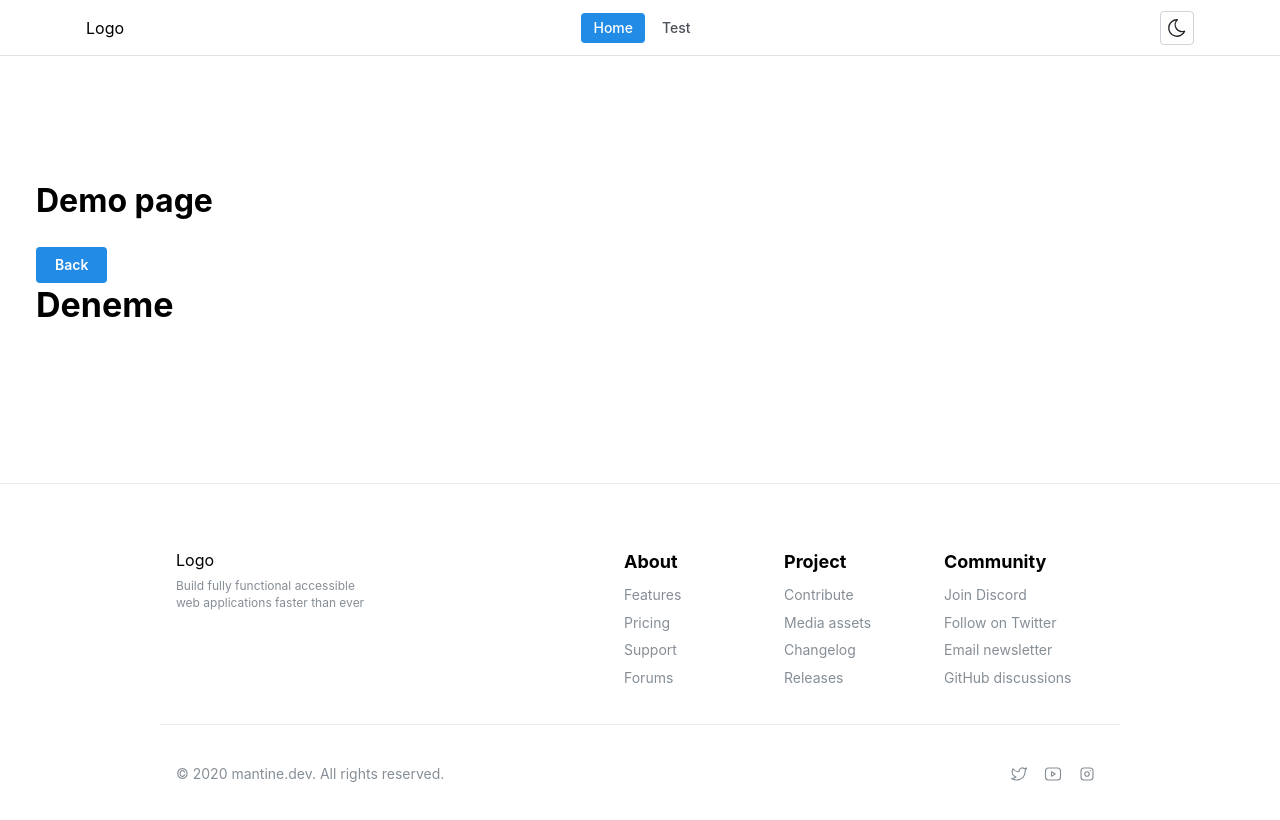
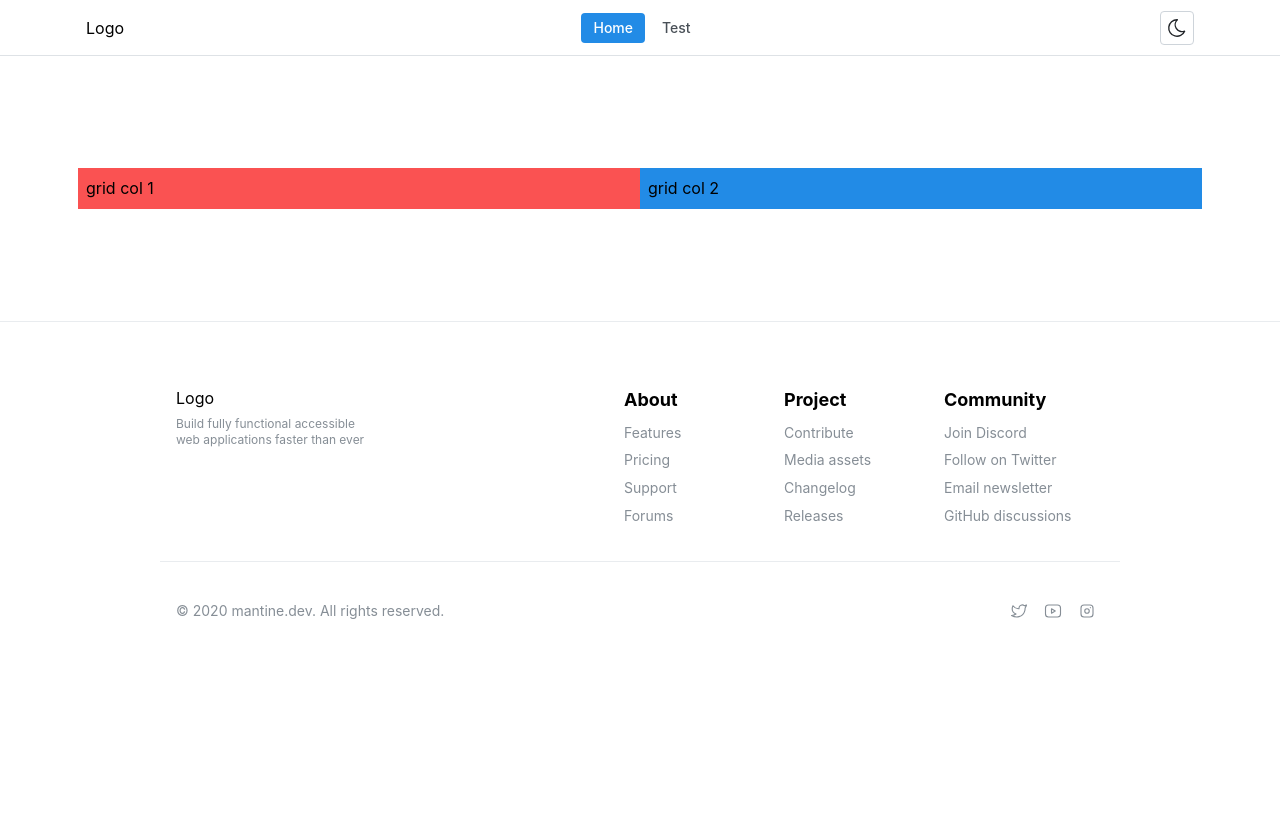
Before and after one commit to Melihkrkvk/mantine-beta-test, a Next.js app: page /Demo in a window 1280 px wide. Shown: the top 820 px of the page. Built offline with nearby package versions, Linux system fonts and the light colour scheme.

Commit message:
migrations

```diff
--- a/app/Demo/page.tsx
+++ b/app/Demo/page.tsx
@@ -1,32 +1,21 @@
 'use client';
-import { Button, Container, Title } from '@mantine/core';
+import { Button, Container, Grid, GridCol, SimpleGrid, Title } from '@mantine/core';
 import React, { useEffect, useState } from 'react';
 import Link from 'next/link';
-import darkMode from '@/hooks/darkMode';
+import SimpleCard from '@/components/Cards/SimpleCard/SimpleCard';
+import BasicCard from '@/components/Cards/BasicCard/BasicCard';
 const Demo = () => {
-  const { value } = darkMode();
 
   return (
-    <Container m={'lg'}>
-      <h1>Demo page</h1>
-      <Button component={Link} href={'/'}>
-        Back
-      </Button>
-      <Title
-        styles={{
-          root: {
-            color:
-              value === 'dark'
-                ? `var(--mantine-color-grape-4)`
-                : value === 'light'
-                  ? `var(--mantine-color-red-4)`
-                  : '',
-          },
-        }}
-      >
-        Deneme
-      </Title>
-      <Button color={'my-blue'}>Test</Button>
+    <Container size={'lg'}>
+      <Grid columns={12}>
+        <GridCol bg={'red'} span={{ base: 6 }}>
+          grid col 1
+        </GridCol>
+        <GridCol bg={'blue'} span={{ base: 6 }}>
+          grid col 2
+        </GridCol>
+      </Grid>
     </Container>
   );
 };
--- a/theme.ts
+++ b/theme.ts
@@ -5,9 +5,9 @@ export const theme = createTheme({
   fontFamily:
     '-apple-system, BlinkMacSystemFont, Segoe UI, Roboto, Helvetica, Arial, sans-serif, Apple Color Emoji, Segoe UI Emoji',
   colors: {
-    //light: ['red', 'yellow', 'blue', 'pink', 'green', 'aqua', 'orange', 'black', 'purple', 'maroon'],
+
+    //myColor: ['red', 'yellow', 'blue', 'pink', 'green', 'aqua', 'orange', 'black', 'purple', 'maroon'],
     //dark: ['red', 'yellow', 'blue', 'pink', 'green', 'aqua', 'lime', 'black', 'purple', 'maroon'],
-
   },
 
   /*  components: {
```
Also changed, not shown: components/DetailSystem/DetailSystem.tsx (+6 -4 lines), test-utils/mock.ts (+20 -0 lines).
